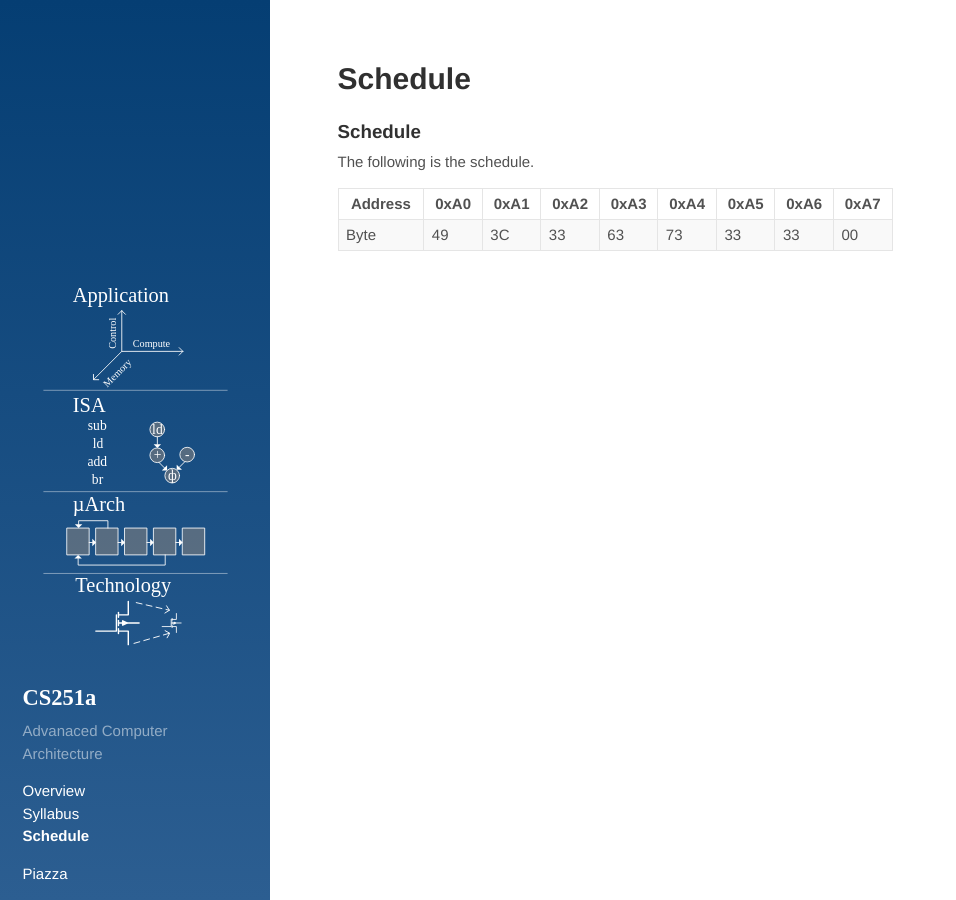
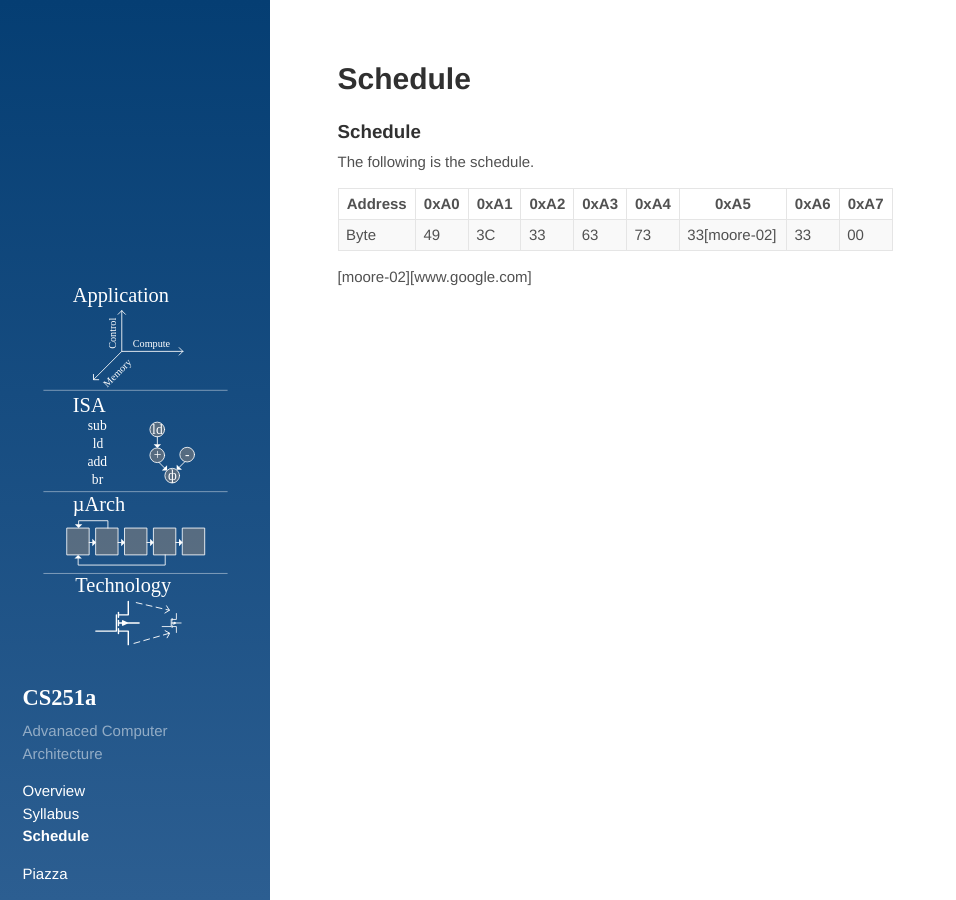
Before and after one commit to PolyArch/cs259, a Jekyll site: the page built from 02-schedule.md, in a window 1280 px wide. Shown: the whole page, without its empty margins (0-956 px from the left). Built offline with Jekyll 4.4.1, drawn with Linux system fonts in a browser that asks for light colours; Markdown is read by kramdown in place of the engine named in the settings.

Commit message:
eliminate red carpet, hope everything works

```diff
--- a/02-schedule.md
+++ b/02-schedule.md
@@ -9,4 +9,7 @@ The following is the schedule.
 
 | Address | 0xA0 | 0xA1 | 0xA2 | 0xA3 | 0xA4 | 0xA5 | 0xA6 | 0xA7 |
 |---------|------|------|------|------|------|------|------|------|
-| Byte    | 49   | 3C   | 33   | 63   | 73   | 33   | 33   | 00   |
+| Byte    | 49   | 3C   | 33   | 63   | 73   | 33[moore-02]   | 33   | 00   |
+
+
+[moore-02][www.google.com]
--- a/_config.yml
+++ b/_config.yml
@@ -1,5 +1,5 @@
 # Dependencies
-markdown:         redcarpet
+#markdown:         redcarpet
 redcarpet:
   extensions: ["no_intra_emphasis", "fenced_code_blocks", "autolink", "tables", "with_toc_data", "footnotes"]
 highlighter:      rouge
```
